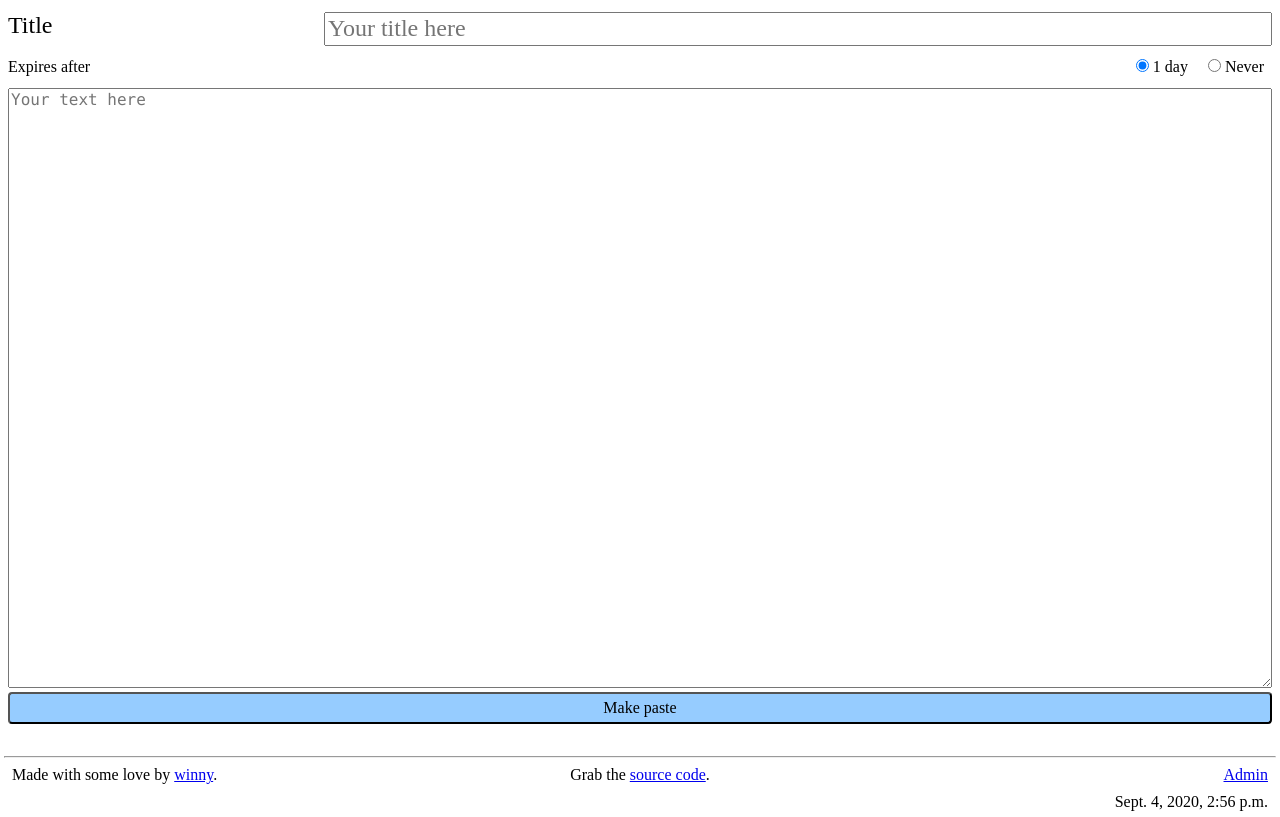
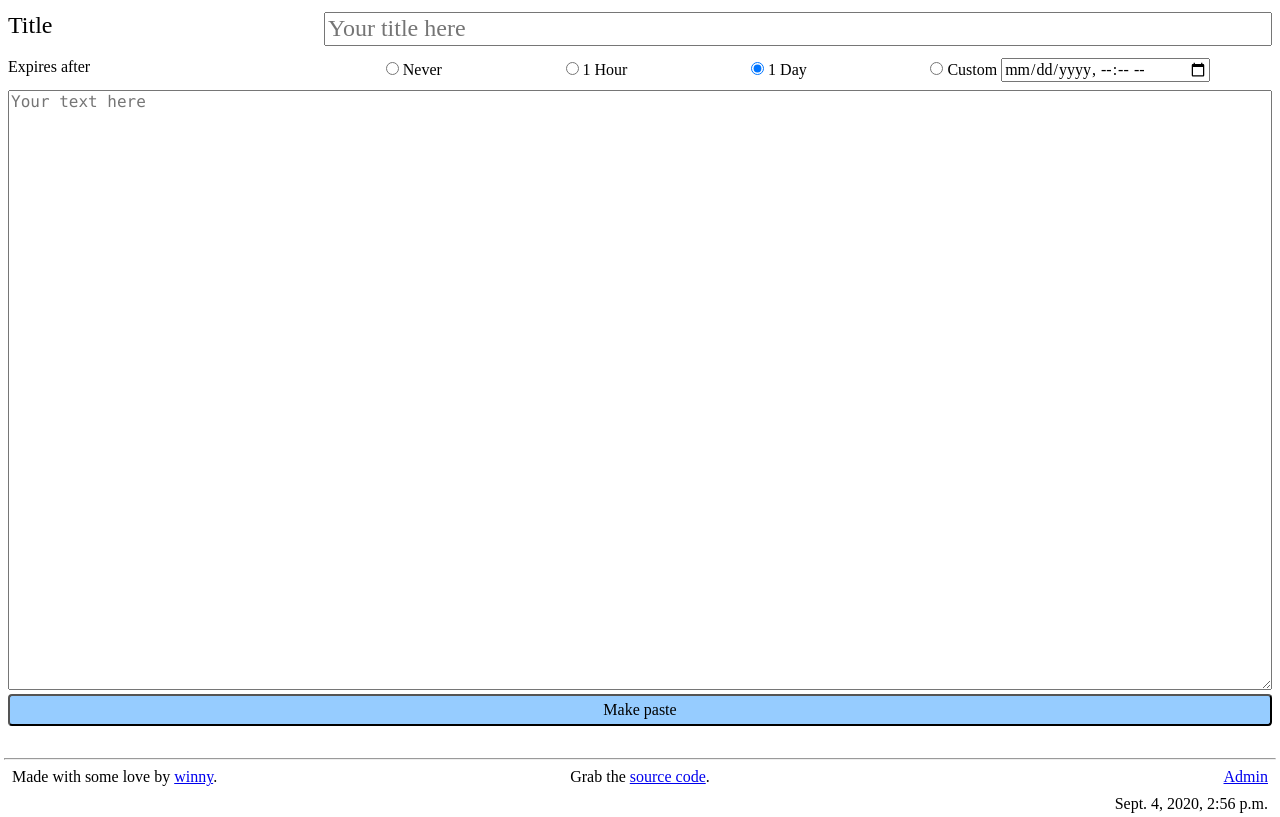
Before and after one commit to winny-/sillypaste, a Django app: page /paste in a window 1280 px wide. Shown: the part 34-851 px from the top of the page. Run offline with Django 3.2, Linux system fonts and the light colour scheme.

Commit message:
Use Django forms to validate and handle paste ingress

```diff
--- a/core/models.py
+++ b/core/models.py
@@ -1,12 +1,13 @@
 from django.db import models
 from django.core.validators import validate_comma_separated_integer_list
+
 
 __all__ = ['Paste', 'ExpiryLog']
 
 
 class Paste(models.Model):
     title = models.CharField(max_length=100)
-    body = models.TextField()
+    body = models.TextField(unique=True)
     timestamp = models.DateTimeField(auto_now_add=True)
     expiry = models.DateTimeField(null=True, blank=True)
     hits = models.PositiveIntegerField(default=0)
--- /dev/null
+++ b/web/forms.py
@@ -0,0 +1,39 @@
+from django.utils import timezone
+from datetime import timedelta
+from django import forms
+from django.core.exceptions import ValidationError
+from core.models import Paste
+from core.validators import validate_future_datetime
+
+
+class PasteForm(forms.ModelForm):
+    class Meta:
+        model = Paste
+        fields = ['expiry', 'title', 'body']
+
+    EXPIRY_CHOICES_NO_CUSTOM = [
+        ('never', 'Never'),
+        ('1hour', '1 Hour'),
+        ('1day', '1 Day'),
+    ]
+    EXPIRY_CHOICES = EXPIRY_CHOICES_NO_CUSTOM + [('custom', 'Custom')]
+    expiry_preset = forms.ChoiceField(choices=EXPIRY_CHOICES, initial='1day')
+    custom_expiry = forms.DateTimeField(required=False)
+
+
+    def clean(self, *args, **kwargs):
+        ep = self.cleaned_data['expiry_preset']
+        if ep  == '1day':
+            self.cleaned_data['expiry'] = timezone.now() + timedelta(days=1)
+        elif ep == '1hour':
+            self.cleaned_data['expiry'] = timezone.now() + timedelta(hours=1)
+        elif ep == 'custom':
+            if 'custom_expiry' not in self.cleaned_data or not self.cleaned_data['custom_expiry']:
+                raise ValidationError('Custom expiry selected but no datetime provided.')
+            ce = self.cleaned_data['custom_expiry']
+            validate_future_datetime(ce)
+            self.cleaned_data['expiry'] = ce
+        elif ep == 'never':
+            self.cleaned_data['expiry'] = None
+        else:
+            raise RuntimeError(f'expiry_preset {expiry_preset} not recognized')
--- a/web/templates/make_paste.html
+++ b/web/templates/make_paste.html
@@ -1,28 +1,11 @@
 {% extends "base.html" %}
 {% block title %}Make a new paste{% endblock %}
 {% block content %}
+
 <form action="{% url "make_paste" %}" method="post">
   {% csrf_token %}
-  <div class="flex f3 pv1 mb1">
-    <label class="w-25" for="title">Title</label>
-    <input class="w-75" id="title" type="text" name="title" placeholder="Your title here">
-  </div>
-  <div class="flex f5 mv2">
-    <div class="w-third">
-      Expires after
-    </div>
-    <div class="w-two-thirds tr">
-      <div class="dib ph2">
-        <input type="radio" id="expiry-1day" name="expiry" value="1day" checked>
-        <label for="expiry-1day">1 day</label>
-      </div>
-      <div class="dib ph2">
-        <input type="radio" id="expiry-never" name="expiry" value="never">
-        <label for="expiry-never">Never</label>
-      </div>
-    </div>
-  </div>
-  <textarea class="code w-100 h-75 mt1" id="body" name="body" placeholder="Your text here"></textarea>
+{% include "paste_form_snippet.html" %}
+
   <input class="w-100 h2 mv1 bg-light-blue black br2" type="submit" value="Make paste">
 </form>
 {% endblock %}
--- /dev/null
+++ b/web/templates/paste_form_snippet.html
@@ -0,0 +1,34 @@
+{% for hidden in form.hidden_fields %}
+{{ hidden }}
+{% endfor %}
+<div class="flex f3 pv1 justify-between">
+  <label class="w-25" for="{{ form.title.id_for_label }}">
+    Title
+  </label>
+  <input class="w-75" id="{{ form.title.id_for_label }}" type="text" name="{{ form.title.html_name }}" placeholder="Your title here" value="{{ form.title.value|default:'' }}">
+</div>
+<div class="flex f5 mv2 justify-between">
+  <div class="w-25">
+    Expires after
+  </div>
+  <div class="w-75 flex flex-wrap justify-around items-center">
+    {% for preset in form.EXPIRY_CHOICES_NO_CUSTOM %}
+    <div class="mh1">
+      <input id="expiry_preset_{{ preset.0 }}"
+             type="radio"
+             name="{{ form.expiry_preset.html_name }}"
+             value="{{ preset.0 }}"{% if preset.0 == form.expiry_preset.value %} checked{% endif %}>
+      <label for="expiry_preset_{{ preset.0 }}">{{ preset.1 }}</label>
+    </div>
+    {% endfor %}
+    <div class="mh1">
+      <input id="expiry_preset_custom"
+             type="radio"
+             name="{{ form.expiry_preset.html_name }}"
+             value="custom"{% if form.expiry_preset.value == 'custom' %} checked{% endif %}>
+      <label for="expiry_preset_custom">Custom</label>
+      <input class="mw-100" id="{{ form.custom_expiry.id_for_label }}" name="{{ form.custom_expiry.html_name }}" type="datetime-local"{% if form.custom_expiry.value %}value="{{ form.custom_expiry.value }}"{% endif %}>
+    </div>
+  </div>
+</div>
+<textarea class="code w-100 h-75" id="body" name="{{ form.body.html_name }}" placeholder="Your text here">{{ form.body.value|default:'' }}</textarea>
--- a/web/views.py
+++ b/web/views.py
@@ -3,10 +3,13 @@ from django.views.decorators.http import require_GET, require_http_methods
 from django.http import HttpResponseRedirect, HttpResponse
 from django.urls import reverse
 from django.utils import timezone
+from django.core.exceptions import ObjectDoesNotExist
 from datetime import timedelta
 from django.db.models import Sum, Count
 
+from web.forms import PasteForm
 from core.models import Paste, ExpiryLog
+
 
 @require_GET
 def index(request):
@@ -33,34 +36,26 @@ def show_raw(request, paste_id):
 @require_http_methods(['GET', 'POST'])
 def make_paste(request):
     if request.method == 'POST':
-        try:
-            title = request.POST['title'].strip()
-            body = request.POST['body']
-            expiry = request.POST.get('expiry', '1day').strip()
-        except KeyError:
-            return render(request, 'make_paste.html', {'error_message': 'Invalid submission'})
-        else:
-            if not title or not body:
-                return render(request, 'make_paste.html', {'error_message': 'Empty field(s)'})
-            if expiry not in ('never', '1day', ):
-                return render(request, 'make_paste.html', {'error_message': 'Bad expiry value'})
-            exists = Paste.objects.filter(body=body)
-            if exists:
-                return HttpResponseRedirect(reverse(
-                    'show_paste',
-                    kwargs={'paste_id':exists.first().id},
-                ))
-            expiry_time = None
-            if expiry == '1day':
-                expiry_time = timezone.now() + timedelta(days=1)
-            p = Paste(title=title, body=body, expiry=expiry_time)
-            p.save()
+        form = PasteForm(request.POST)
+        if form.is_valid():
+            try:
+                p = Paste.objects.get(body=form.cleaned_data['body'])
+            except ObjectDoesNotExist:
+                p = form.save()
             return HttpResponseRedirect(reverse(
                 'show_paste',
                 kwargs={'paste_id':p.id},
             ))
     else:
-        return render(request, 'make_paste.html')
+        form = PasteForm()
+
+    return render(request, 'make_paste.html', {
+        'form': form,
+        'error_message': '; '.join(f"{what}: {','.join(messages)}"
+                                   for (what, messages)
+                                   in form.errors.items()),
+    })
+
 
 @require_GET
 def show_site_stats(request):
```
Also changed, not shown: core/validators.py (added, +9 -0 lines), core/migrations/0007_auto_20200905_1530.py (added).
